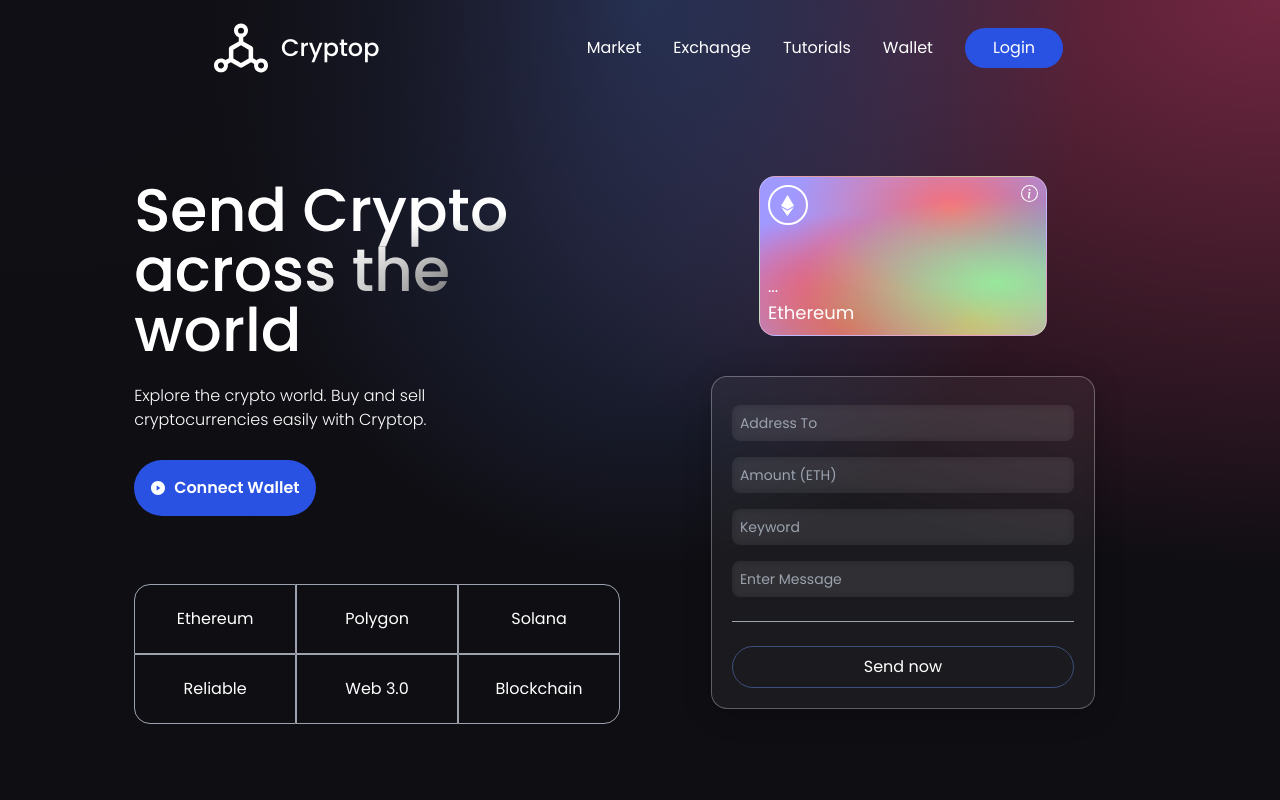
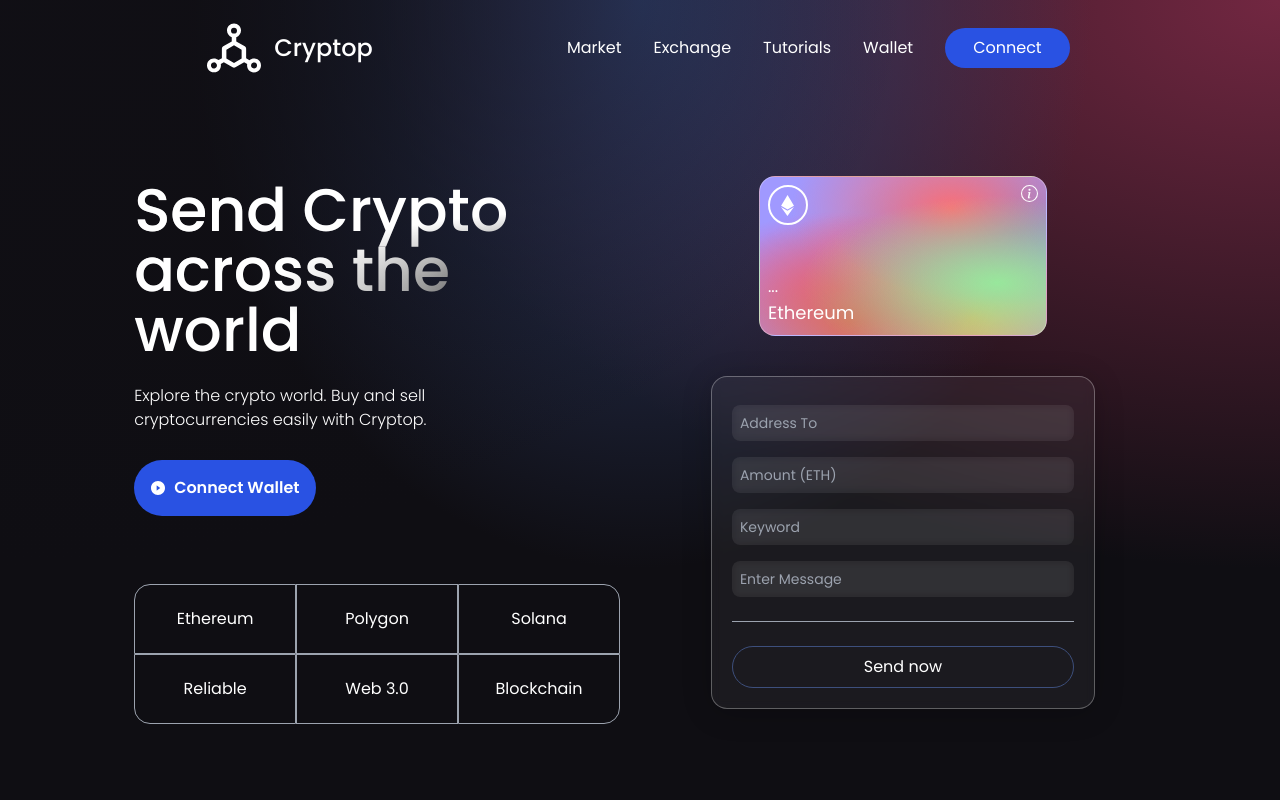
Before and after one commit to Maccbrainy/web3_project, a React (Vite) app in the folder client/: page / in a window 1280 px wide. Shown: the top 800 px of the page. Built offline with nearby package versions, Linux system fonts and the light colour scheme.

Commit message:
Updated the Navbar connect to wallet button

```diff
--- a/client/src/components/Navbar.jsx
+++ b/client/src/components/Navbar.jsx
@@ -1,6 +1,8 @@
 import {HiMenuAlt4} from 'react-icons/hi'
 import {AiOutlineClose, AiOutlineDeploymentUnit} from 'react-icons/ai'
-import { useState } from 'react'
+import { useContext, useState } from 'react'
+import {TransactionContext}  from "../context/transactionContext"
+
 
 const NavbarItem = ({title, classprops})  => {
     return (
@@ -10,6 +12,7 @@
     )
 }
 const Navbar = () => {
+    const { currentAccount, connectWallet } = useContext(TransactionContext);
     const [toggleMenu, setToggleMenu] = useState(false);
     return (
         <nav className="w-full flex md:justify-center justify-between items-center p-4">
@@ -21,7 +24,8 @@
                 {["Market","Exchange","Tutorials","Wallet"].map((item, index) =>(
                    <NavbarItem key={item + index} title={item}/>
                 ))}
-                <li className="bg-[#2952e3] py-2 px-7 mx-4 rounded-full cursor-pointer hover:bg-[#2546bd]">Login</li>
+                {currentAccount ? <li className="bg-[#2952e3] py-2 px-7 mx-4 rounded-full cursor-not-allowed">Connected</li> : <li onClick={connectWallet} className="bg-[#2952e3] py-2 px-7 mx-4 rounded-full cursor-pointer hover:bg-[#2546bd]">Connect</li>}
+
             </ul>
                 <div className="flex relative">
                     { toggleMenu
```
